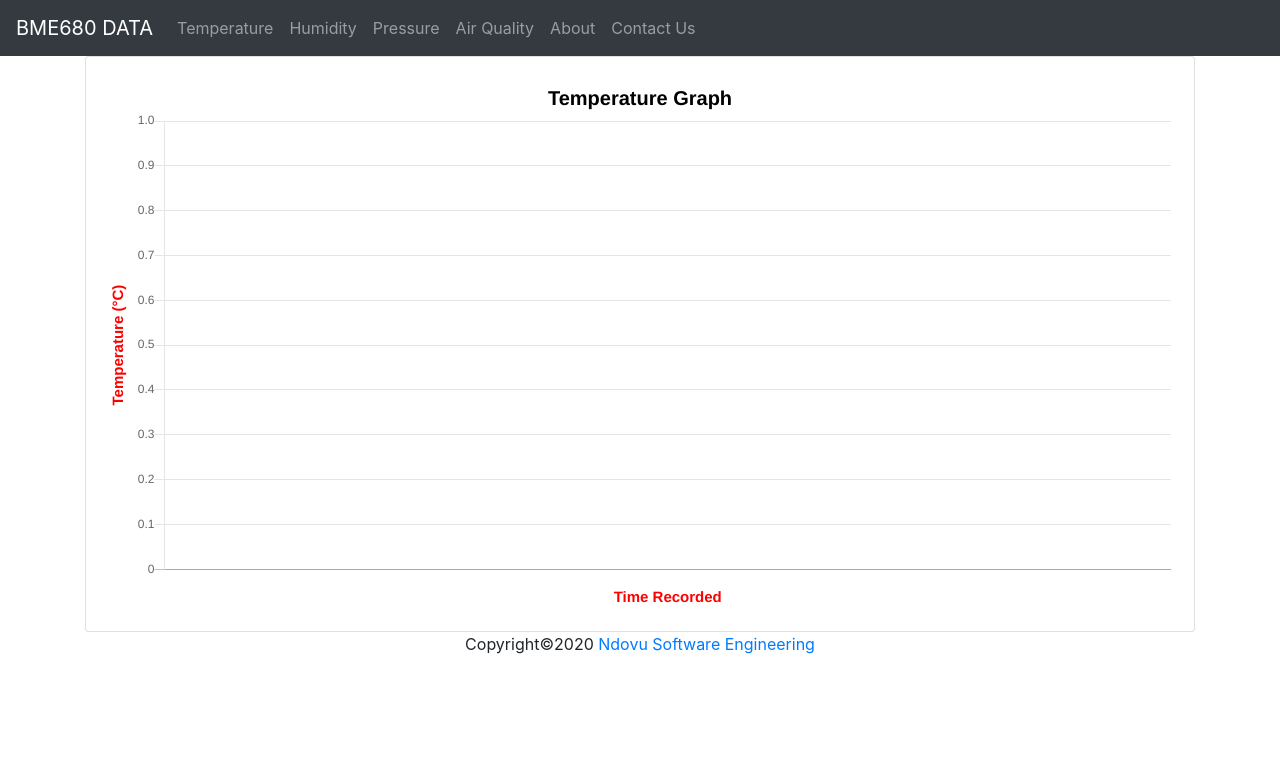
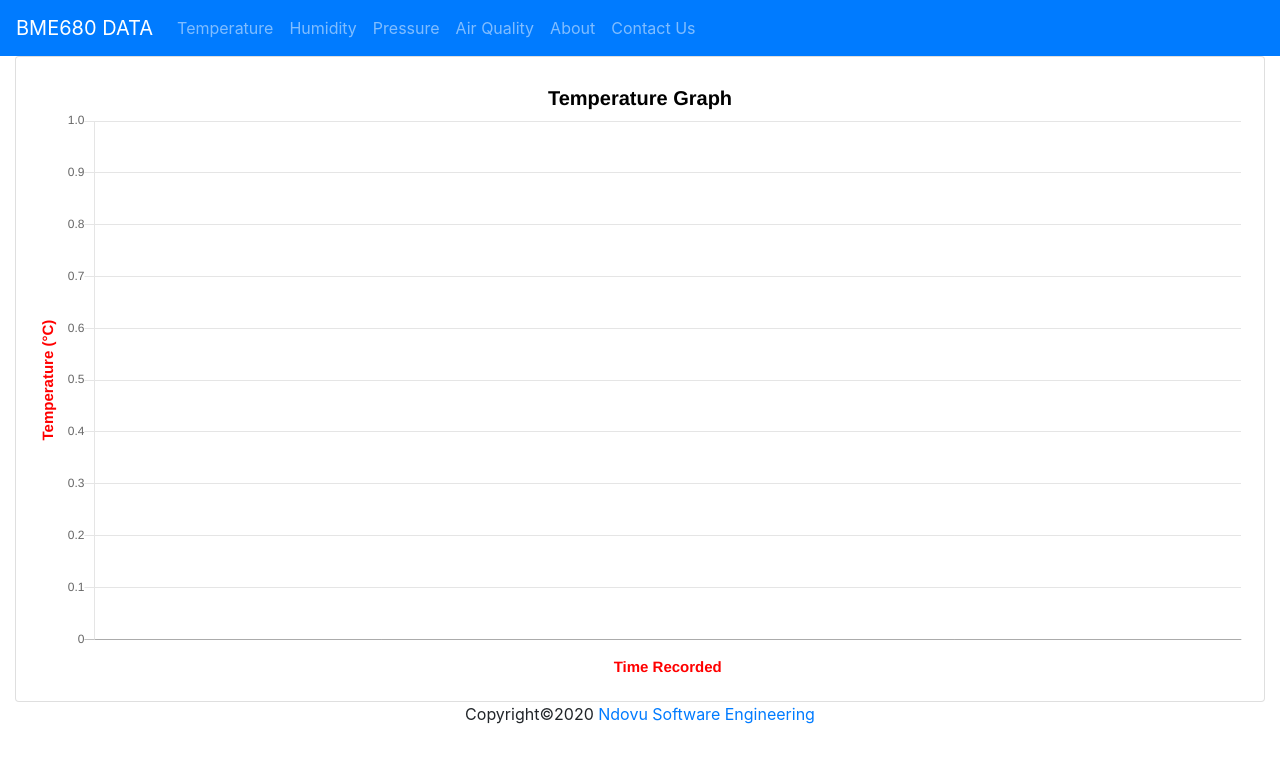
Before and after one commit to waltermaina/django-ttn-webhook, a Django app: page / in a window 1280 px wide. Shown: the top 763 px of the page. Run offline with Django 3.2, Linux system fonts and the light colour scheme; data that the repository does not hold is empty; some libraries are stand-ins or nearby versions.

Commit message:
Changed navbar color

```diff
--- a/templates/air_quality.html
+++ b/templates/air_quality.html
@@ -2,7 +2,7 @@
 {% extends 'base.html' %}
 
 {% block content %}
-  <div class="container">
+  <div class="container-fluid">
     <div class="row">
         <div class="col-12">
             <div class="card">
--- a/templates/base.html
+++ b/templates/base.html
@@ -10,7 +10,7 @@
   <link rel="stylesheet" href="https://stackpath.bootstrapcdn.com/bootstrap/4.1.2/css/bootstrap.min.css">
 </head>
 <body>
-  <nav class="navbar navbar-expand-md navbar-dark bg-dark">
+  <nav class="navbar navbar-expand-lg navbar-dark bg-primary">
     <a href="{% url 'home' %}" class="navbar-brand">BME680 DATA</a>
     <button type="button" class="navbar-toggler" data-toggle="collapse" data-target="#navbarCollapse">
         <span class="navbar-toggler-icon"></span>
--- a/templates/home.html
+++ b/templates/home.html
@@ -2,7 +2,7 @@
 {% extends 'base.html' %}
 
 {% block content %}
-<div class="container">
+<div class="container-fluid">
     <div class="row">
         <div class="col-12">
             <div class="card">
--- a/templates/humidity.html
+++ b/templates/humidity.html
@@ -2,7 +2,7 @@
 {% extends 'base.html' %}
 
 {% block content %}
-  <div class="container">
+  <div class="container-fluid">
     <div class="row">
         <div class="col-12">
             <div class="card">
--- a/templates/pressure.html
+++ b/templates/pressure.html
@@ -2,7 +2,7 @@
 {% extends 'base.html' %}
 
 {% block content %}
-  <div class="container">
+  <div class="container-fluid">
     <div class="row">
         <div class="col-12">
             <div class="card">
```
